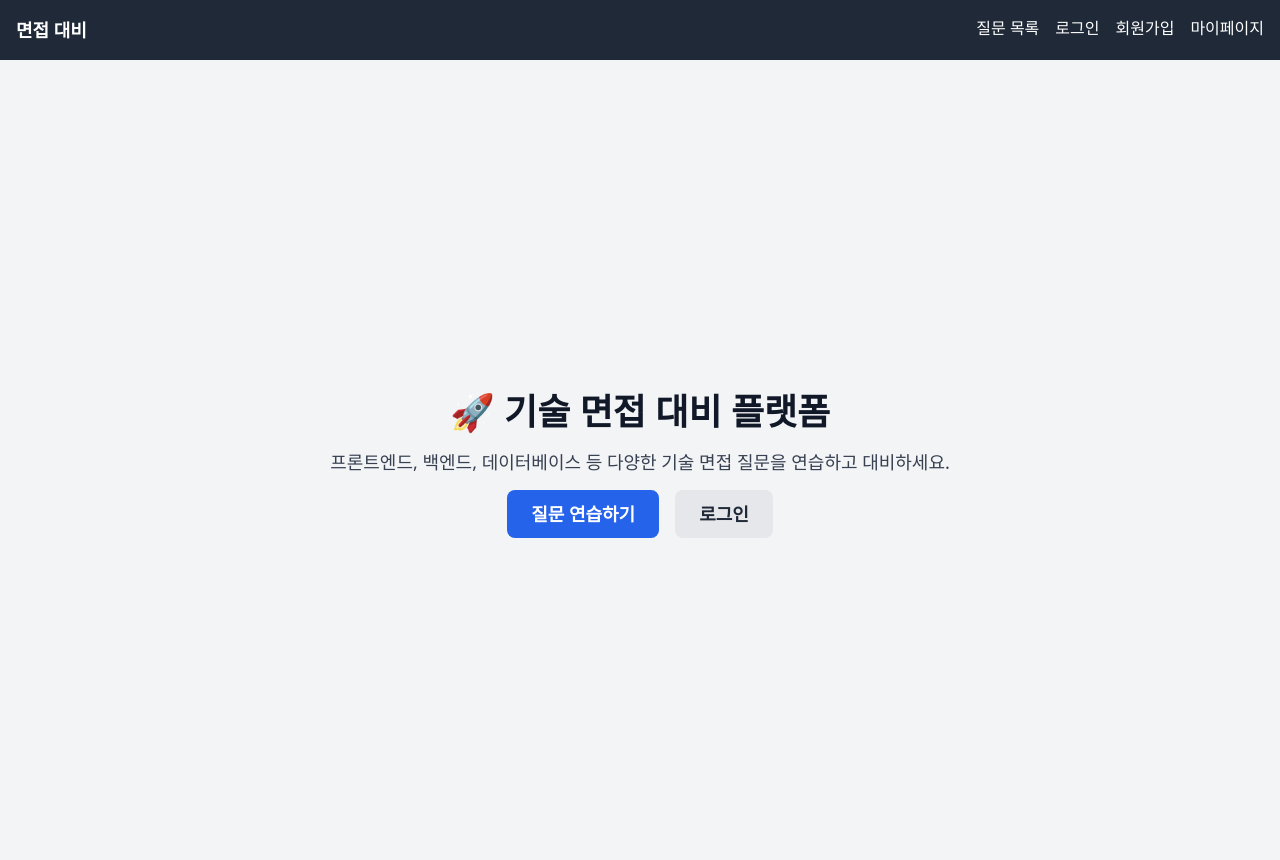
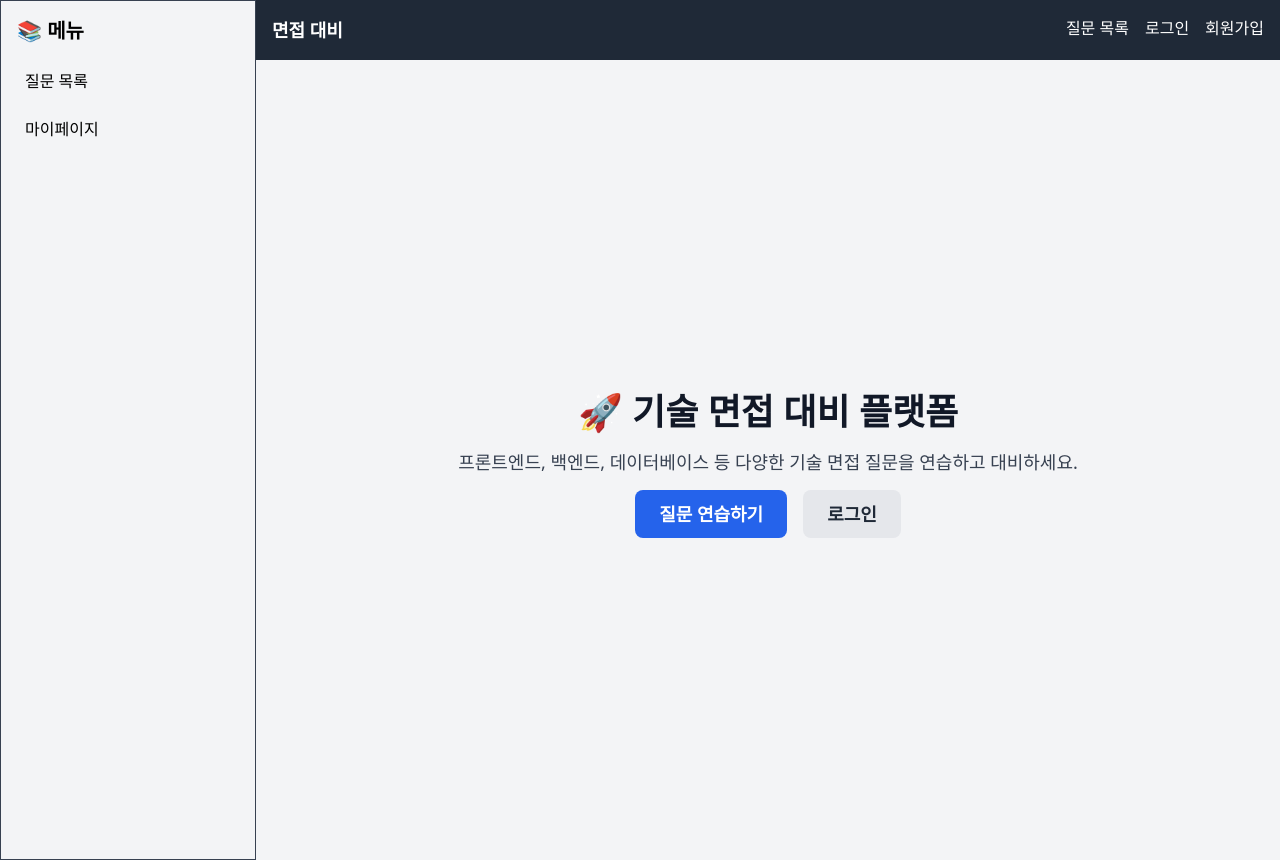
Before and after one commit to Lee-Dongwook/Tech_Interview, a Next.js app: page / in a window 1280 px wide. Built offline with nearby package versions, Linux system fonts and the light colour scheme; no server answers.

Commit message:
feat : Navbar, Sidebar

```diff
--- /dev/null
+++ b/app/components/Navbar.tsx
@@ -0,0 +1,51 @@
+"use client";
+
+import Link from "next/link";
+import { useEffect, useState } from "react";
+import { auth } from "@/firebase-config";
+import { onAuthStateChanged, signOut } from "firebase/auth";
+import { useRouter } from "next/navigation";
+
+export default function Navbar() {
+  const [user, setUser] = useState(auth.currentUser);
+  const router = useRouter();
+
+  useEffect(() => {
+    const unsubscribe = onAuthStateChanged(auth, (currentUser) => {
+      setUser(currentUser);
+    });
+    return () => unsubscribe();
+  }, []);
+
+  const handleLogout = async () => {
+    await signOut(auth);
+    router.push("/");
+  };
+
+  return (
+    <nav className="flex justify-between p-4 bg-gray-800 text-white">
+      <Link href="/" className="font-bold text-lg">
+        면접 대비
+      </Link>
+      <div className="space-x-4">
+        <Link href="/questions">질문 목록</Link>
+        {user ? (
+          <>
+            <Link href="/mypage">마이페이지</Link>
+            <button
+              onClick={handleLogout}
+              className="bg-red-600 px-4 py-2 rounded-lg"
+            >
+              로그아웃
+            </button>
+          </>
+        ) : (
+          <>
+            <Link href="/login">로그인</Link>
+            <Link href="/signup">회원가입</Link>
+          </>
+        )}
+      </div>
+    </nav>
+  );
+}
--- /dev/null
+++ b/app/components/Sidebar.tsx
@@ -0,0 +1,29 @@
+"use client";
+
+import Link from "next/link";
+
+export default function Sidebar() {
+  return (
+    <aside className="w-64 min-h-screen bg-gray-100 p-4 border border-gray-700">
+      <h2 className="text-xl font-bold mb-4">📚 메뉴</h2>
+      <ul className="space-y-2">
+        <li>
+          <Link
+            href="/questions"
+            className="block p-2 rounded-lg hover:bg-gray-300"
+          >
+            질문 목록
+          </Link>
+        </li>
+        <li>
+          <Link
+            href="/mypage"
+            className="block p-2 rounded-lg hover:bg-gray-300"
+          >
+            마이페이지
+          </Link>
+        </li>
+      </ul>
+    </aside>
+  );
+}
--- a/app/layout.tsx
+++ b/app/layout.tsx
@@ -1,6 +1,8 @@
 import QueryProvider from "@/app/providers/QueryProvider";
 import "@/app/styles/globals.css";
 import Link from "next/link";
+import Sidebar from "@/app/components/Sidebar";
+import Navbar from "@/app/components/Navbar";
 
 export const metadata = {
   title: "Next.js",
@@ -14,22 +16,15 @@ export default function RootLayout({
 }) {
   return (
     <html lang="ko">
-      <body>
-        <QueryProvider>
-          <nav className="flex justify-between p-4 bg-gray-800 text-white">
-            <Link href="/" className="font-bold text-lg">
-              면접 대비
-            </Link>
-            <div className="space-x-4">
-              <Link href="/questions">질문 목록</Link>
-              <Link href="/login">로그인</Link>
-              <Link href="/signup">회원가입</Link>
-              <Link href="/mypage">마이페이지</Link>
-            </div>
-          </nav>
-          {children}
-        </QueryProvider>
-      </body>
+      <QueryProvider>
+        <body className="flex">
+          <Sidebar />
+          <div className="flex-1">
+            <Navbar />
+            <main>{children}</main>
+          </div>
+        </body>
+      </QueryProvider>
     </html>
   );
 }
```
